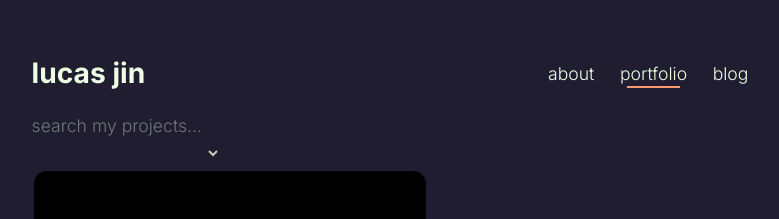
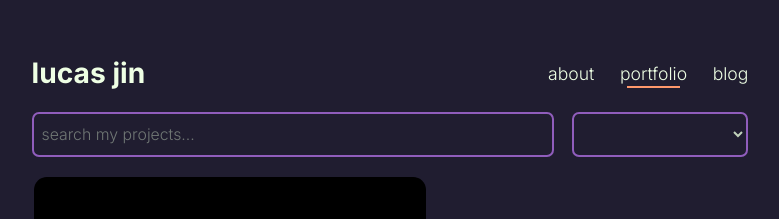
Before and after one commit to LucasHJin/LucasHJin.github.io, a Next.js app: page /portfolio in a window 1280 px wide. Shown: the top 219 px of the page, without its empty margins (250-1029 px from the left). Built offline with nearby package versions, Linux system fonts and the light colour scheme.

Commit message:
Styling for the filter and search

```diff
--- a/src/app/data/projectsData.json
+++ b/src/app/data/projectsData.json
@@ -19,7 +19,7 @@
           "devpost": "",
           "livesite": ""
         },
-        "tags": ["Next.js", "Express", "PostgresSQL"]
+        "tags": ["Next.js", "Express.js", "PostgresSQL"]
     },
     {
       "title": "FRC 8729 Attendance Bot",
@@ -41,7 +41,7 @@
         "devpost": "",
         "livesite": ""
       },
-      "tags": ["Next.js", "Express", "Firebase", "Sheets API"]
+      "tags": ["Next.js", "Express.js", "Firebase", "Sheets API"]
     },
     {
       "title": "FRC 8729 Software",
--- a/src/app/portfolio/page.js
+++ b/src/app/portfolio/page.js
@@ -1,6 +1,6 @@
 'use client';
 import Card from "../components/card";
-import "../styling/projects.css"
+import "../styling/portfolio.css"
 import { useEffect, useState } from "react";
 import information from "../data/projectsData.json"
 
@@ -57,7 +57,7 @@ export default function Portfolio() {
       <div>
         <h1 className="sr-only">My Portfolio</h1>
 
-        <div className="customize">
+        <div className="filter">
           <div className="searchbar">
             <input type="text" placeholder="search my projects..." value={searchQuery} onChange={(e) => setSearchQuery(e.target.value)}/>
           </div>
--- a/src/app/styling/button.css
+++ b/src/app/styling/button.css
@@ -7,7 +7,7 @@
     font-size: 1.5em;
     font-weight: 500;
     color: var(--foreground-special);
-    border-radius: 0.55em;
+    border-radius: 0.4em;
     margin-top: 0.4em;
     border: 2px solid var(--muted-accent);
     transition: all 0.5s ease;
--- a/src/app/styling/card.css
+++ b/src/app/styling/card.css
@@ -1,6 +1,6 @@
 .outer-container {
     width: 22.5em;
-    border-radius: 1vw;
+    border-radius: 0.8rem;
     overflow: hidden;
     cursor: pointer;
     border: 2px solid transparent;
@@ -21,8 +21,8 @@
     aspect-ratio: 1 / 1;
     display: block;
     object-fit: cover;
-    border-top-left-radius: 1vw;
-    border-top-right-radius: 1vw;
+    border-top-left-radius: 0.8rem;
+    border-top-right-radius: 0.8rem;
     background-color: white;
 }
 
--- a/src/app/styling/home.css
+++ b/src/app/styling/home.css
@@ -28,7 +28,7 @@
 .about .image img {
     width: 100%;
     border: 1px solid var(--muted-accent);
-    border-radius: 0.5em;
+    border-radius: 0.4em;
 }
 
 .more {
--- /dev/null
+++ b/src/app/styling/portfolio.css
@@ -0,0 +1,46 @@
+.projects {
+    display: flex;
+    flex-flow: row wrap;
+    gap: 2em;
+    justify-content: space-between;
+  }
+
+.project {
+    display: inline-block;
+}
+
+.filter {
+  display: flex;
+  flex-flow: row nowrap;
+  justify-content: space-between;
+  gap: 1em;
+  margin-bottom: 1em;
+}
+
+.filter .searchbar {
+  flex: 3;
+}
+
+.filter .tag-filters {
+  flex: 1;
+}
+
+.filter .searchbar,
+.filter .tag-filters {
+  box-sizing: border-box;
+  border: 2px solid var(--muted-accent);
+  border-radius: 0.4em;
+}
+
+.filter .searchbar input {
+  width: 100%;
+  padding: 0.5em;
+  font-size: 0.9em;
+}
+
+.filter .tag-filters select {
+  width: 100%;
+  height: 100%;
+  padding: 0.5em;
+  font-size: 0.9em;
+}
--- a/src/app/styling/projects.css
+++ /dev/null
@@ -1,10 +0,0 @@
-.projects {
-    display: flex;
-    flex-flow: row wrap;
-    gap: 2em;
-    justify-content: space-between;
-  }
-
-.project {
-    display: inline-block;
-}
```
